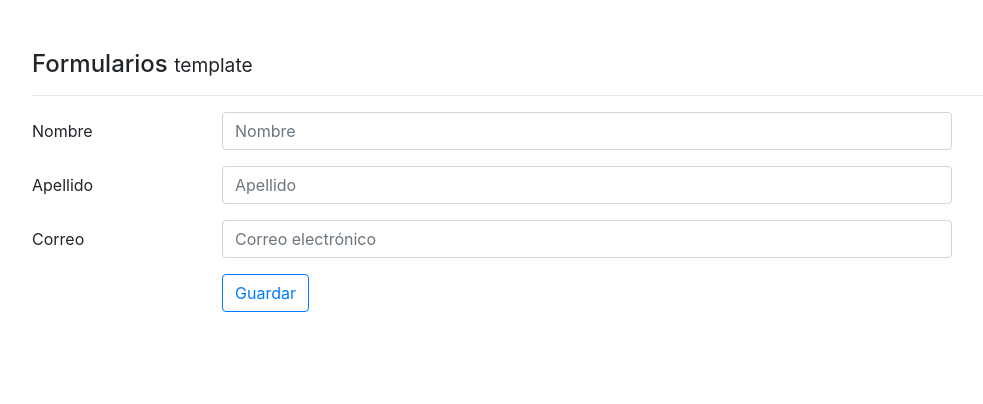
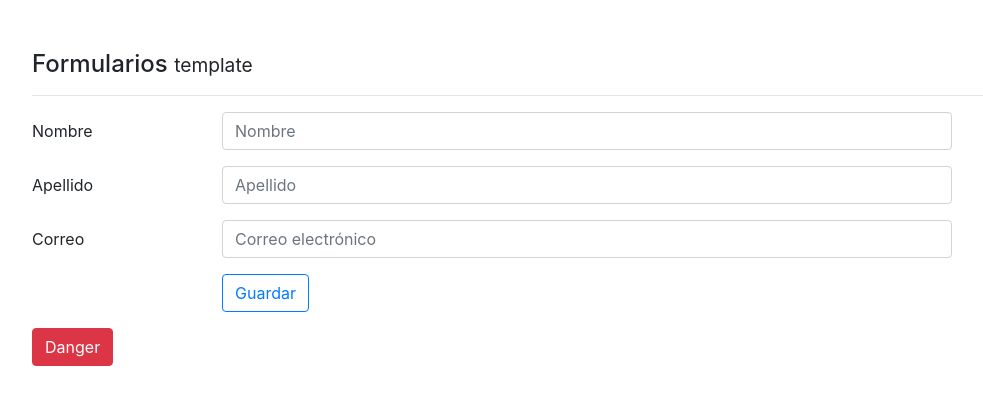
Before and after one commit to manrodric/angular, an Angular app: page / in a window 1280 px wide. Shown: the top 404 px of the page, without its empty margins (53-1036 px from the left). Built offline with nearby package versions, Linux system fonts and the light colour scheme.

Commit message:
add button sample and gitignore

```diff
--- a/src/app/components/temate/temate.component.html
+++ b/src/app/components/temate/temate.component.html
@@ -47,4 +47,6 @@
     </div>
   </div>
 
+  <button type="button" class="btn btn-danger">Danger</button>
+
 </form>
```
Also changed, not shown: ~/.vscode-root/User/settings.json (added), 1 other file (tests, documents, lock files or other folders).
